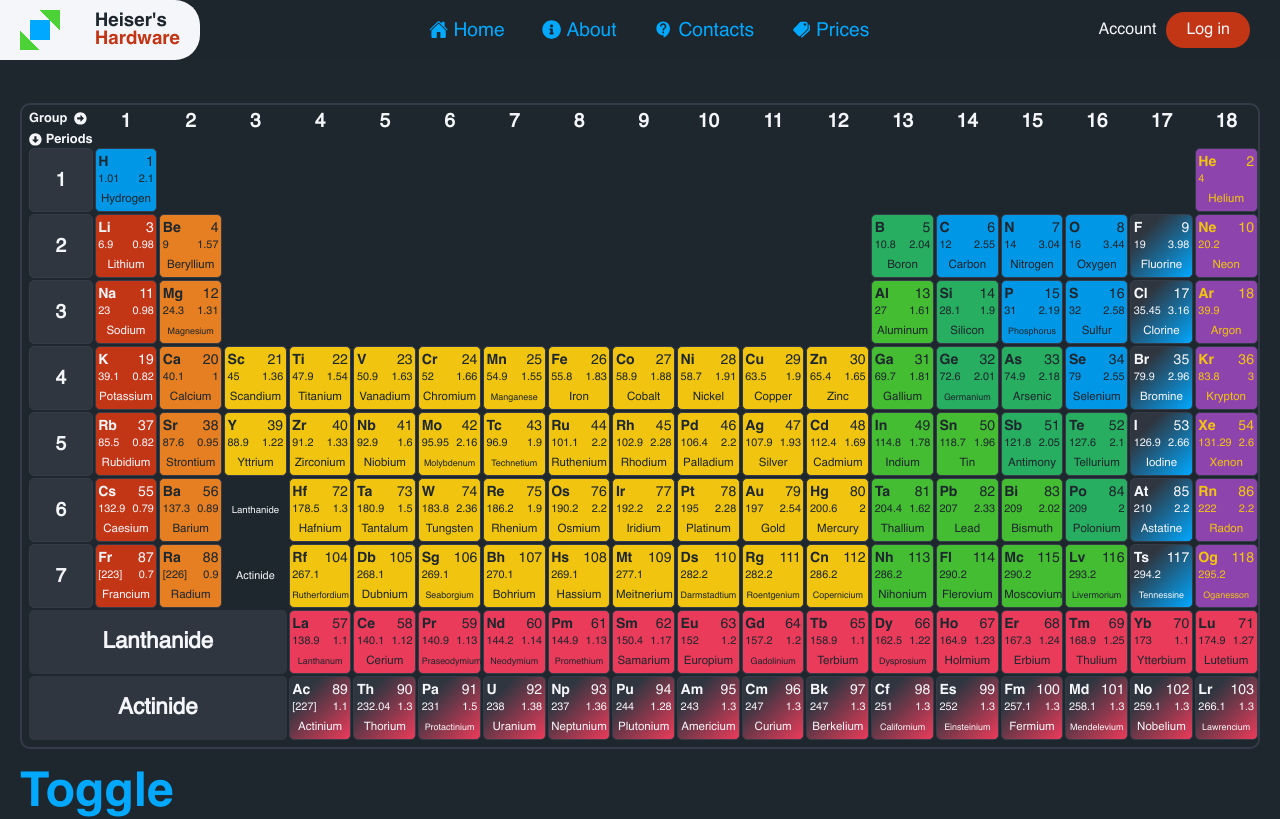
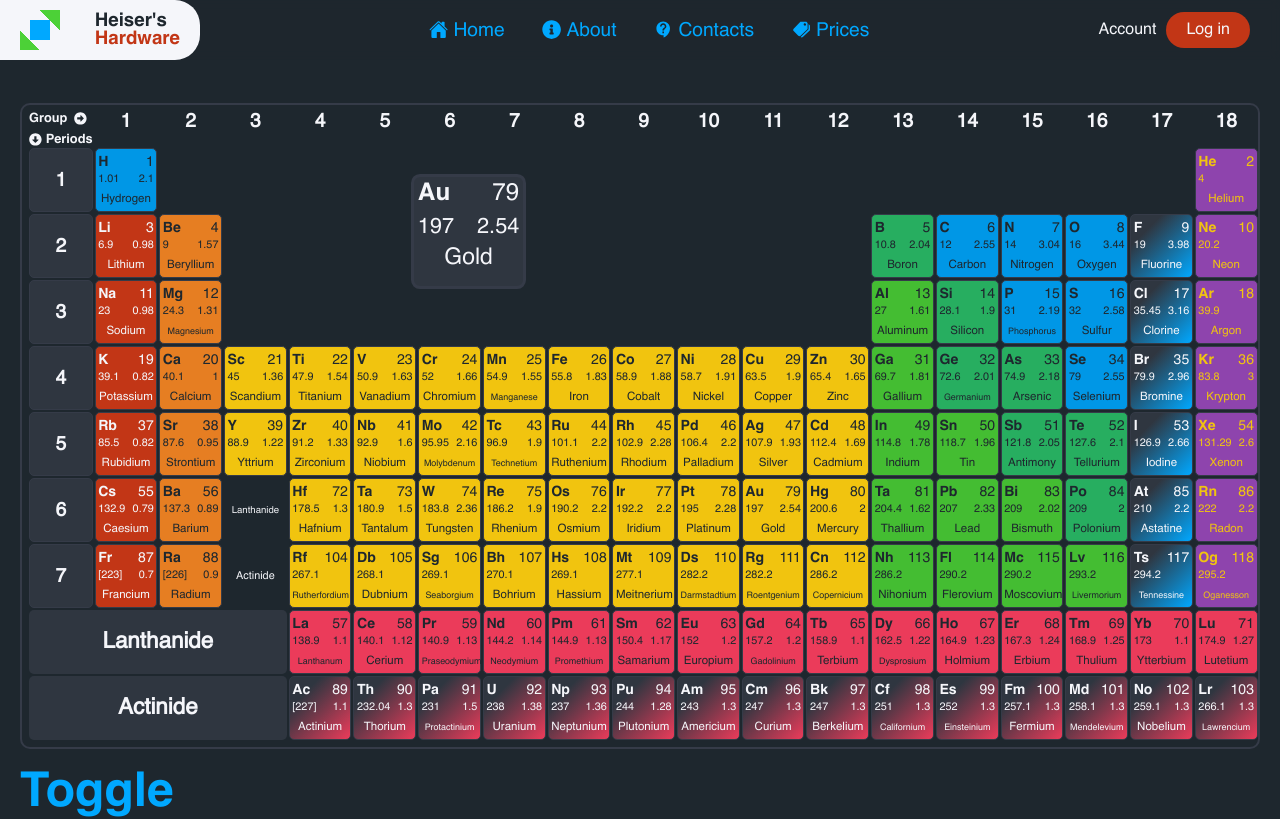
Before and after one commit to TonyHeiser/hardware, a React (Vite) app: page / in a window 1280 px wide. Shown: the top 819 px of the page. Built offline with nearby package versions, Linux system fonts and the light colour scheme; no server answers.

Commit message:
explanation

```diff
--- a/src/components/periodic-table/PeriodicTable20.jsx
+++ b/src/components/periodic-table/PeriodicTable20.jsx
@@ -8,7 +8,19 @@ export default function PeriodicTable20() {
   return (
     <>
       <div className="periodic-table-20">
-        {/* <ElementExpand element={elements.hydrogen}/> */}
+        <div className="periodic-table-20__explanation">
+          <div className="periodic-table-20__explanation-container">
+            <div className="explanation-info__up">
+              <span className="explanation-info__char">Au</span>
+              <span className="explanation-info__number">79</span>
+            </div>
+            <div className="explanation-info__center">
+              <span className="explanation-info__atomic-mass">197</span>
+              <span className="explanation-info__electronegativity">2.54</span>
+            </div>
+            <span className="explanation-info__name">Gold</span>
+          </div>
+        </div>
         <table className="periodic-table-20__table">
           <tr className="periodic-table-20__groups">
             <th className="periodic-table-20__group-title">
--- a/src/components/periodic-table/periodic-table-20.css
+++ b/src/components/periodic-table/periodic-table-20.css
@@ -26,6 +26,61 @@
   padding: 0px;
   border-radius: 10px;
   padding: 5px;
+
+  .periodic-table-20__explanation {
+    position: relative;
+
+    .periodic-table-20__explanation-container {
+      background-color: var(--clrblack2);
+      width: 9dvw;
+      height: 9dvw;
+      border-radius: 0.7dvw;
+      border: 0.3dvw solid var(--clrblack3);
+      padding: 0.3dvw;
+      font-size: 1.9dvw;
+      position: absolute;
+      top: 5dvw;
+      left: 30dvw;
+
+      .explanation-info__up {
+        display: flex;
+        justify-content: space-between;
+        align-items: center;
+        margin-bottom: 0.8dvw;
+
+        span.explanation-info__char {
+          font-family: "Helvetica-Bold";
+        }
+
+        span.explanation-info__number {
+
+        }
+      }
+
+      .explanation-info__center {
+        display: flex;
+        justify-content: space-between;
+        align-items: center;
+        font-size: 1.7dvw;
+        margin-bottom: 0.6dvw;
+
+        span.explanation-info__atomic-mass {
+
+        }
+
+        span.explanation-info__electronegativity {
+
+        }
+      }
+
+      span.explanation-info__name {
+        display: flex;
+        align-items: center;
+        justify-content: center;
+        font-size: 1.8dvw;
+      }
+    }
+  }
 
   table.periodic-table-20__table {
 
```
